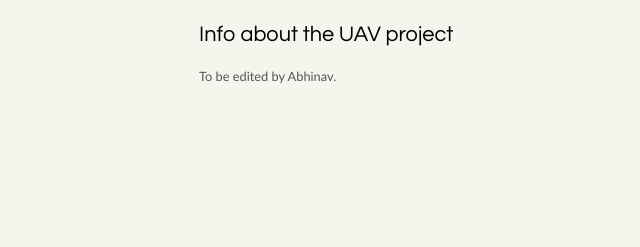
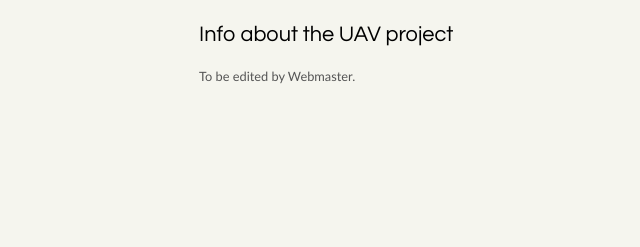
Before and after one commit to RoboticsatUCD/site, a plain HTML site: page uav.html in a window 1280 px wide. Shown: the part 189-436 px from the top of the page, 6-646 px from the left. Drawn offline with Linux system fonts and the light colour scheme.

Commit message:
Update uav.html
Just testing simple stuff

```diff
--- a/uav.html
+++ b/uav.html
@@ -60,7 +60,7 @@
       </div>
       <div id="content">
         <h1>Info about the UAV project</h1>
-        <p>To be edited by Abhinav.</p>
+        <p>To be edited by Webmaster.</p>
       </div>
     </div>
     <div id="content_footer"></div>
```
